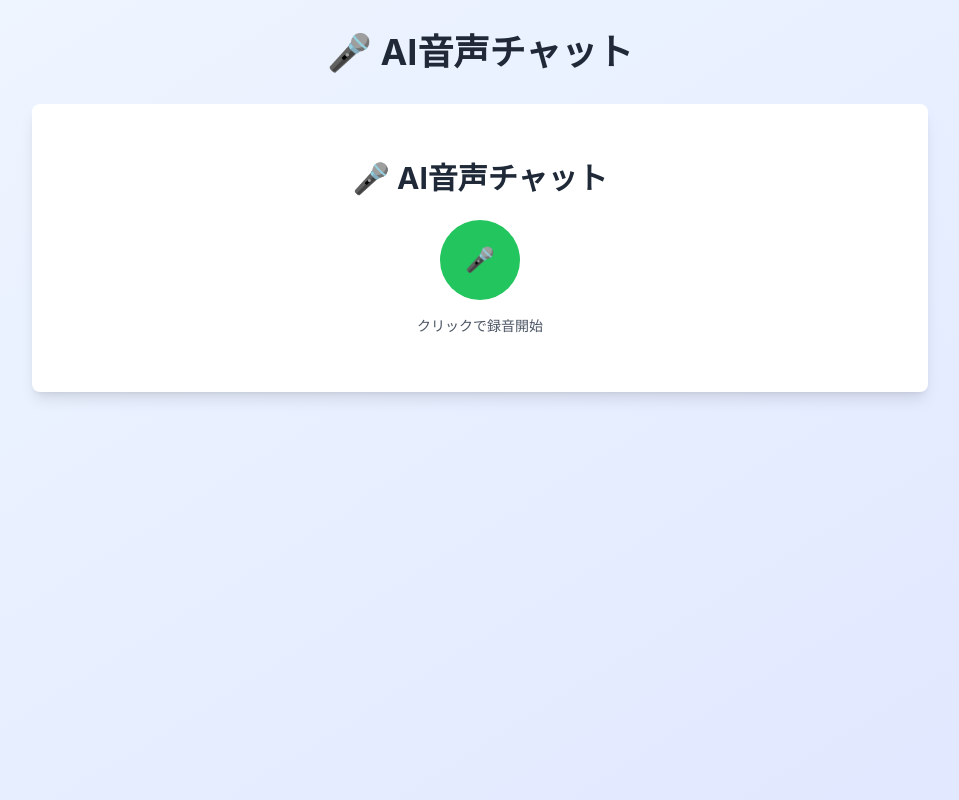
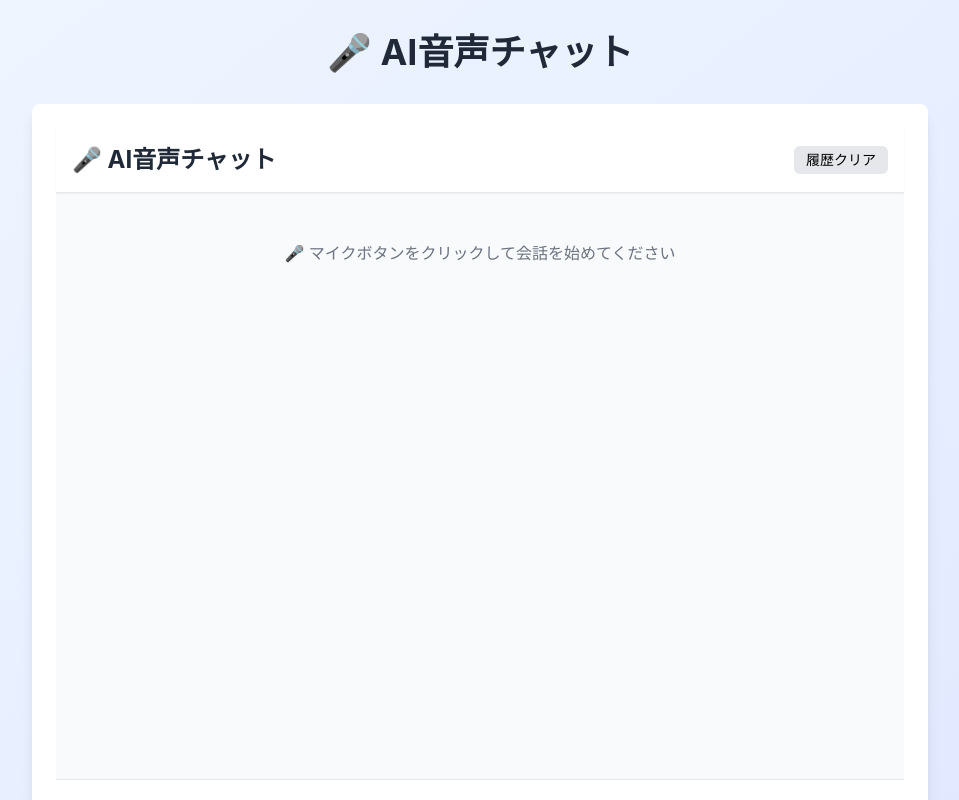
Before and after one commit to hand-shinya/voicechat-ai, a Next.js app: page / in a window 1280 px wide. Shown: the top 800 px of the page, without its empty margins (160-1119 px from the left). Built offline with nearby package versions, Linux system fonts and the light colour scheme.

Commit message:
🚀 改良B: AIテキスト表示＋連続チャット履歴実装【復旧可能：02bf2f7】

```diff
--- a/src/app/api/chat/route.ts
+++ b/src/app/api/chat/route.ts
@@ -85,7 +85,7 @@ export async function POST(request: NextRequest) {
       headers: {
         'Content-Type': 'audio/mpeg',
         'Content-Length': buffer.length.toString(),
-      },
+      "X-AI-Response-Text": encodeURIComponent(reply),},
     });
 
   } catch (error) {
--- a/src/components/VoiceChat.tsx
+++ b/src/components/VoiceChat.tsx
@@ -1,25 +1,48 @@
 'use client'
 
-import React, { useState, useRef } from 'react'
+import React, { useState, useRef, useEffect } from 'react'
+
+interface ChatMessage {
+  id: number
+  type: 'user' | 'ai'
+  text: string
+  audioSize?: number
+  timestamp: Date
+}
 
 export default function VoiceChat() {
   const [isRecording, setIsRecording] = useState(false)
   const [isProcessing, setIsProcessing] = useState(false)
-  const [transcription, setTranscription] = useState('')
-  const [response, setResponse] = useState('')
-  const [audioSize, setAudioSize] = useState(0)
+  const [chatHistory, setChatHistory] = useState<ChatMessage[]>([])
   const [error, setError] = useState('')
 
   const mediaRecorderRef = useRef<MediaRecorder | null>(null)
   const audioChunksRef = useRef<Blob[]>([])
   const audioRef = useRef<HTMLAudioElement>(null)
+  const chatContainerRef = useRef<HTMLDivElement>(null)
+
+  // 新メッセージ追加時に自動スクロール
+  useEffect(() => {
+    if (chatContainerRef.current) {
+      chatContainerRef.current.scrollTop = chatContainerRef.current.scrollHeight
+    }
+  }, [chatHistory])
+
+  const addMessage = (type: 'user' | 'ai', text: string, audioSize?: number) => {
+    const newMessage: ChatMessage = {
+      id: Date.now(),
+      type,
+      text,
+      audioSize,
+      timestamp: new Date()
+    }
+    setChatHistory(prev => [...prev, newMessage])
+  }
 
   const startRecording = async () => {
     try {
       console.log('🎤 録音開始...')
       setError('')
-      setTranscription('')
-      setResponse('')
 
       const stream = await navigator.mediaDevices.getUserMedia({
         audio: {
@@ -30,7 +53,6 @@ export default function VoiceChat() {
         }
       })
 
-      // MediaRecorder設定（安全な形式）
       const options = { mimeType: 'audio/webm' }
       if (!MediaRecorder.isTypeSupported(options.mimeType)) {
         console.log('webm非対応、デフォルト形式使用')
@@ -80,16 +102,15 @@ export default function VoiceChat() {
         throw new Error('音声データがありません')
       }
 
-      // 音声ファイル作成（録音用）
+      // 音声ファイル作成
       const recordedAudioBlob = new Blob(audioChunksRef.current, { type: 'audio/webm' })
-      setAudioSize(recordedAudioBlob.size)
       console.log('📊 音声ファイルサイズ:', recordedAudioBlob.size, 'bytes')
 
       if (recordedAudioBlob.size === 0) {
         throw new Error('音声データが空です')
       }
 
-      // FormData作成（安全な送信方法）
+      // FormData作成
       const formData = new FormData()
       formData.append('audio', recordedAudioBlob, 'recording.webm')
 
@@ -110,13 +131,15 @@ export default function VoiceChat() {
       const transcribedText = transcribeData.text || ''
 
       console.log('✅ 音声認識成功:', transcribedText)
-      setTranscription(transcribedText)
 
       if (!transcribedText.trim()) {
         throw new Error('音声が認識されませんでした')
       }
 
-      // Chat API呼び出し（安全なJSON送信）
+      // ユーザーメッセージを履歴に追加
+      addMessage('user', transcribedText, recordedAudioBlob.size)
+
+      // Chat API呼び出し
       console.log('🤖 AI応答生成開始...')
 
       const chatResponse = await fetch('/api/chat', {
@@ -137,6 +160,12 @@ export default function VoiceChat() {
         throw new Error(`AI応答エラー: ${chatResponse.status}`)
       }
 
+      // レスポンスヘッダーからAIテキストを取得（新機能）
+      const aiResponseText = chatResponse.headers.get('X-AI-Response-Text') || 'AI応答を再生中...'
+
+      // AIメッセージを履歴に追加（新機能）
+      addMessage('ai', aiResponseText)
+
       // 音声データを受信
       const audioArrayBuffer = await chatResponse.arrayBuffer()
       console.log('🎵 AI音声受信:', audioArrayBuffer.byteLength, 'bytes')
@@ -145,7 +174,7 @@ export default function VoiceChat() {
         throw new Error('AI音声データが空です')
       }
 
-      // 音声再生（再生用）
+      // 音声再生
       const playbackAudioBlob = new Blob([audioArrayBuffer], { type: 'audio/mpeg' })
       const audioUrl = URL.createObjectURL(playbackAudioBlob)
 
@@ -155,11 +184,10 @@ export default function VoiceChat() {
         console.log('🔊 AI音声再生開始')
       }
 
-      setResponse('AI音声応答を再生中...')
-
     } catch (error) {
       console.error('❌ 処理エラー詳細:', error)
       setError(`処理エラー: ${error}`)
+      addMessage('ai', `エラー: ${error}`)
     } finally {
       setIsProcessing(false)
       audioChunksRef.current = []
@@ -174,56 +202,91 @@ export default function VoiceChat() {
     }
   }
 
+  const clearHistory = () => {
+    setChatHistory([])
+    setError('')
+  }
+
   return (
-    <div className="flex flex-col items-center space-y-6 p-8">
-      <h1 className="text-3xl font-bold text-gray-800">🎤 AI音声チャット</h1>
+    <div className="flex flex-col h-screen max-h-screen bg-gray-50">
+      {/* ヘッダー */}
+      <div className="flex-shrink-0 bg-white shadow-sm border-b p-4">
+        <div className="flex justify-between items-center">
+          <h1 className="text-2xl font-bold text-gray-800">🎤 AI音声チャット</h1>
+          <button
+            onClick={clearHistory}
+            className="px-3 py-1 text-sm bg-gray-200 hover:bg-gray-300 rounded-md transition-colors"
+          >
+            履歴クリア
+          </button>
+        </div>
+      </div>
 
+      {/* チャット履歴エリア（スクロール可能） */}
+      <div
+        ref={chatContainerRef}
+        className="flex-1 overflow-y-auto p-4 space-y-4"
+      >
+        {chatHistory.length === 0 ? (
+          <div className="text-center text-gray-500 mt-8">
+            <p>🎤 マイクボタンをクリックして会話を始めてください</p>
+          </div>
+        ) : (
+          chatHistory.map((message) => (
+            <div key={message.id} className={`flex ${message.type === 'user' ? 'justify-end' : 'justify-start'}`}>
+              <div className={`max-w-2xl w-fit p-4 rounded-lg ${
+                message.type === 'user'
+                  ? 'bg-blue-500 text-white'
+                  : 'bg-white text-gray-800 shadow-sm border'
+              }`}>
+                <div className="flex items-center gap-2 mb-2">
+                  <span className="text-sm font-semibold">
+                    {message.type === 'user' ? '👤 あなた' : '🤖 AI'}
+                  </span>
+                  <span className="text-xs opacity-70">
+                    {message.timestamp.toLocaleTimeString()}
+                  </span>
+                  {message.audioSize && (
+                    <span className="text-xs opacity-70">
+                      ({(message.audioSize / 1024).toFixed(1)}KB)
+                    </span>
+                  )}
+                </div>
+                <p className="text-sm leading-relaxed">{message.text}</p>
+              </div>
+            </div>
+          ))
+        )}
+      </div>
+
+      {/* 録音コントロールエリア */}
+      <div className="flex-shrink-0 bg-white border-t p-6">
         <div className="flex flex-col items-center space-y-4">
           <button
             onClick={toggleRecording}
             disabled={isProcessing}
-          className={`w-20 h-20 rounded-full flex items-center justify-center text-2xl font-bold transition-all duration-200 ${
+            className={`w-16 h-16 rounded-full flex items-center justify-center text-2xl font-bold transition-all duration-200 ${
               isRecording
                 ? 'bg-red-500 hover:bg-red-600 text-white animate-pulse'
                 : isProcessing
                 ? 'bg-yellow-500 text-white cursor-not-allowed'
-              : 'bg-green-500 hover:bg-green-600 text-white'
+                : 'bg-green-500 hover:bg-green-600 text-white shadow-lg hover:shadow-xl'
             }`}
           >
             {isProcessing ? '⏳' : isRecording ? '⏹️' : '🎤'}
           </button>
 
-        <p className="text-sm text-gray-600">
+          <p className="text-sm text-gray-600 text-center">
             {isProcessing ? '処理中...' : isRecording ? '録音中 - クリックで停止' : 'クリックで録音開始'}
           </p>
-      </div>
 
-      {audioSize > 0 && (
-        <div className="text-sm text-blue-600">
-          音声: {(audioSize / 1024).toFixed(1)}KB / 文字: {transcription.length}
+          {error && (
+            <div className="w-full max-w-2xl p-3 bg-red-50 border border-red-200 rounded-lg">
+              <p className="text-red-700 text-sm">❌ {error}</p>
             </div>
           )}
-
-      {transcription && (
-        <div className="max-w-2xl w-full p-4 bg-blue-50 rounded-lg">
-          <h3 className="font-semibold text-blue-800 mb-2">👤 あなた:</h3>
-          <p className="text-blue-700">{transcription}</p>
         </div>
-      )}
-
-      {response && (
-        <div className="max-w-2xl w-full p-4 bg-green-50 rounded-lg">
-          <h3 className="font-semibold text-green-800 mb-2">🤖 AI:</h3>
-          <p className="text-green-700">{response}</p>
       </div>
-      )}
-
-      {error && (
-        <div className="max-w-2xl w-full p-4 bg-red-50 rounded-lg">
-          <h3 className="font-semibold text-red-800 mb-2">❌ エラー:</h3>
-          <p className="text-red-700">{error}</p>
-        </div>
-      )}
 
       <audio ref={audioRef} className="hidden" />
     </div>
```
Lines whose indentation alone changed are shown as unchanged.
